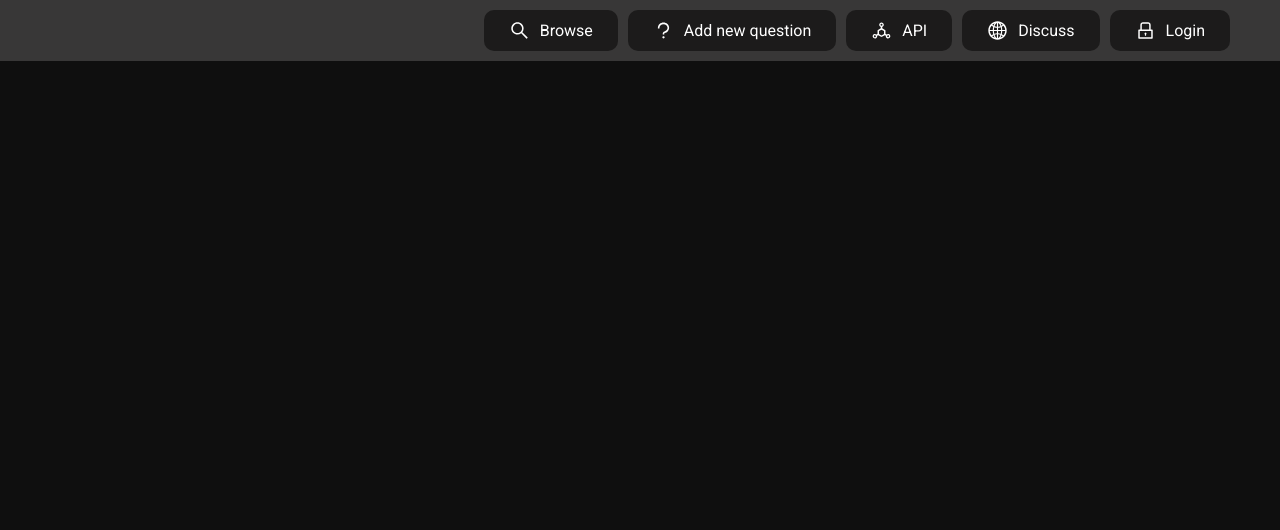
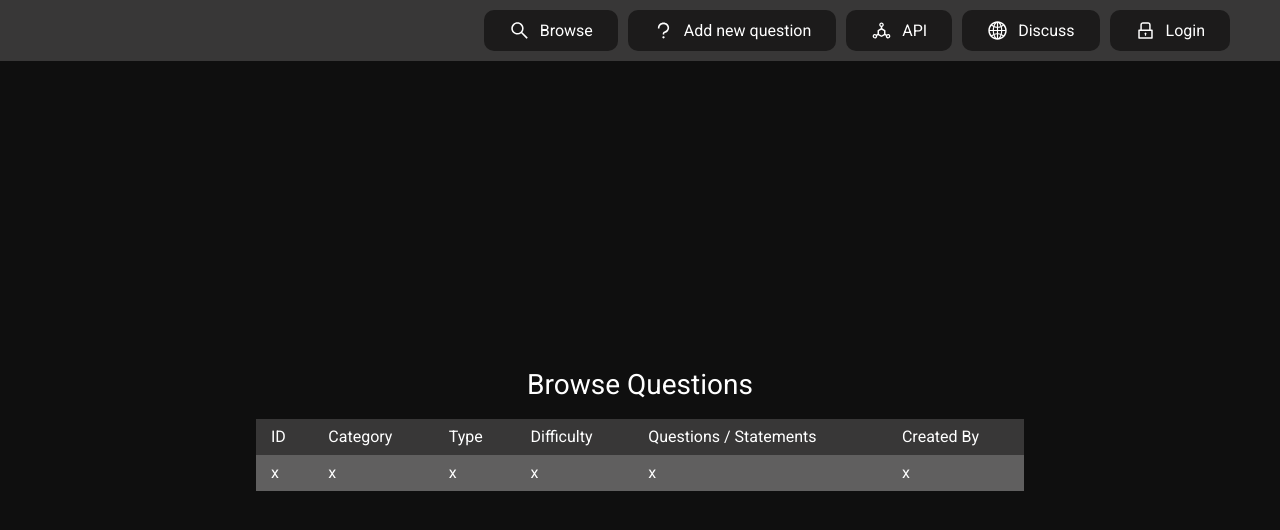
Before and after one commit to franamaterasu/browse-question, a React (Create React App) app: page / in a window 1280 px wide. Shown: the top 530 px of the page. Built offline with nearby package versions, Linux system fonts and the light colour scheme.

Commit message:
Table - Basic structure and styles

```diff
--- a/src/App.js
+++ b/src/App.js
@@ -1,11 +1,15 @@
 import Header from "./components/header";
+import Table from "./components/table";
 import "./app.scss";
 
 function App() {
   return (
     <section className="app">
       <Header></Header>
-      <main className="main-content"></main>
+      <main className="main-content">
+        <h1 className="main-content__title">Browse Questions</h1>
+        <Table />
+      </main>
     </section>
   );
 }
--- a/src/app.scss
+++ b/src/app.scss
@@ -9,4 +9,12 @@
   display: flex;
   align-items: center;
   justify-content: center;
+  flex-direction: column;
+
+  &__title {
+    color: #fff;
+    font-family: 'Roboto', sans-serif;
+    font-size: 28px;
+    margin-bottom: 20px;
+  }
 }
--- /dev/null
+++ b/src/components/table/index.js
@@ -0,0 +1,3 @@
+import Table from "./table";
+
+export default Table;
--- /dev/null
+++ b/src/components/table/table.js
@@ -0,0 +1,30 @@
+import "./table.scss";
+
+const Table = () => {
+  return (
+    <table className="table">
+      <thead className="table__head">
+        <tr className="table__row">
+          <td className="table__cell">ID</td>
+          <td className="table__cell">Category</td>
+          <td className="table__cell">Type</td>
+          <td className="table__cell">Difficulty</td>
+          <td className="table__cell">Questions / Statements</td>
+          <td className="table__cell">Created By</td>
+        </tr>
+      </thead>
+      <tbody className="table__body">
+        <tr>
+          <td className="table__cell">x</td>
+          <td className="table__cell">x</td>
+          <td className="table__cell">x</td>
+          <td className="table__cell">x</td>
+          <td className="table__cell">x</td>
+          <td className="table__cell">x</td>
+        </tr>
+      </tbody>
+    </table>
+  );
+};
+
+export default Table;
--- /dev/null
+++ b/src/components/table/table.scss
@@ -0,0 +1,19 @@
+.table {
+  width: 60%;
+}
+
+.table__head {
+  background-color: #383737;
+}
+
+.table__body {
+  .table__cell {
+    background-color: #605f5f;
+  }
+}
+
+.table__cell {
+  padding: 10px 15px;
+  color: #fff;
+  font-family: 'Roboto', sans-serif;
+}
```
